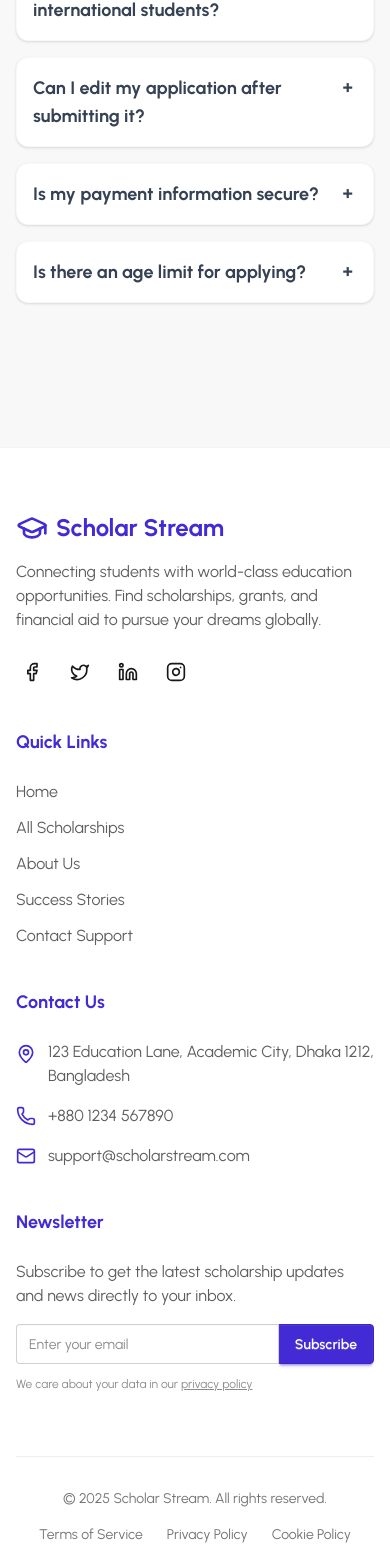
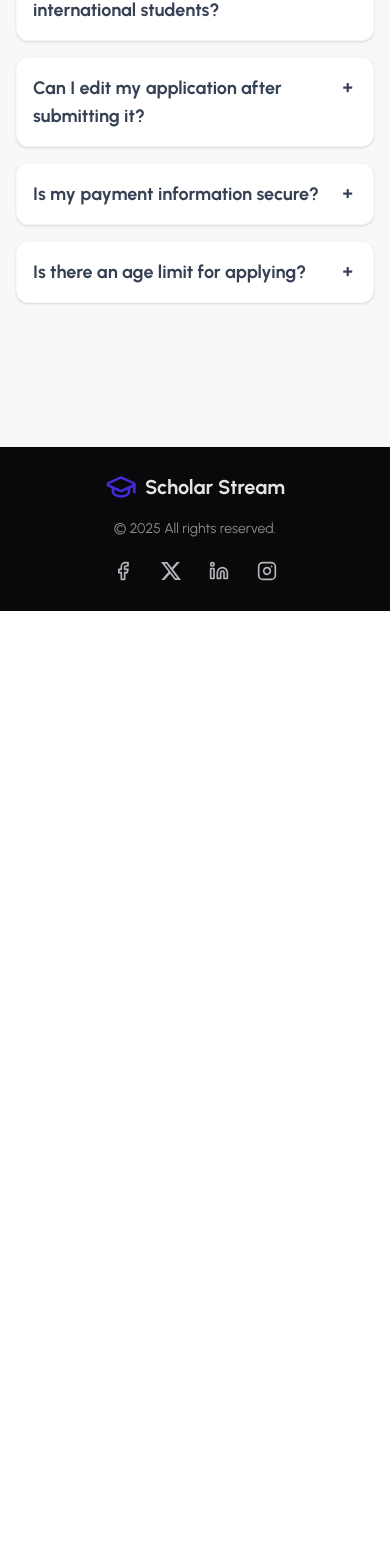
Before and after one commit to rmahfuj-dev/scholership-frontend, a React (Vite) app: page / in a window 390 px wide. Shown: the part 6612-8180 px from the top of the page. After the commit the page ends 7223 px from the top, so only its background shows below. Built offline with nearby package versions, Linux system fonts and the light colour scheme; no server answers.

Commit message:
changed the footer

```diff
--- a/src/pages/shared/Footer/Footer.jsx
+++ b/src/pages/shared/Footer/Footer.jsx
@@ -1,142 +1,46 @@
 import { Link } from "react-router";
-import {
-  GraduationCap,
-  Facebook,
-  Twitter,
-  Linkedin,
-  Instagram,
-  Mail,
-  Phone,
-  MapPin,
-  ArrowRight,
-} from "lucide-react";
+import { GraduationCap, Facebook, Linkedin, Instagram } from "lucide-react";
+import { BsTwitterX } from "react-icons/bs";
 
 const Footer = () => {
   return (
-    <footer className="bg-base-100 text-base-content pt-16 pb-8 border-t border-gray-100">
-      <div className="container mx-auto px-4">
-        <div className="grid grid-cols-1 md:grid-cols-2 lg:grid-cols-4 gap-10 mb-16">
-          {/* Brand Section */}
-          <div className="space-y-4">
+    <footer className="bg-neutral text-neutral-content">
+      <div className="container mx-auto px-4 py-6">
+        <div className="flex flex-col md:flex-row items-center justify-between gap-4">
+          {/* Left Side: Logo & Copyright */}
+          <aside className="flex flex-col md:flex-row items-center gap-4 text-center md:text-left">
             <Link
               to="/"
-              className="flex items-center gap-2 text-2xl font-bold text-primary"
+              className="flex items-center gap-2 text-xl font-bold hover:text-primary transition-colors"
             >
-              <GraduationCap className="size-8" />
+              <GraduationCap className="size-8 text-primary" />
               <span>Scholar Stream</span>
             </Link>
-            <p className="text-base-content/70">
-              Connecting students with world-class education opportunities. Find
-              scholarships, grants, and financial aid to pursue your dreams
-              globally.
+
+            <p className="text-sm text-neutral-content/60 md:border-l md:border-neutral-content/20 md:pl-4">
+              © {new Date().getFullYear()} All rights reserved.
             </p>
-            <div className="flex gap-4 pt-2">
+          </aside>
+
+          {/* Right Side: Social Icons */}
+          <nav className="flex gap-4">
             {[
               { icon: Facebook, href: "#" },
-                { icon: Twitter, href: "#" },
+              { icon: BsTwitterX, href: "#" },
               { icon: Linkedin, href: "#" },
               { icon: Instagram, href: "#" },
             ].map((social, idx) => (
               <a
                 key={idx}
                 href={social.href}
-                  className="btn btn-circle btn-sm btn-ghost hover:bg-primary hover:text-white transition-colors"
+                target="_blank"
+                rel="noopener noreferrer"
+                className="btn btn-sm btn-ghost btn-circle text-neutral-content/80 hover:bg-primary hover:text-white transition-all"
               >
                 <social.icon className="size-5" />
               </a>
             ))}
-            </div>
-          </div>
-
-          {/* Quick Links */}
-          <div>
-            <h3 className="text-lg font-bold mb-6 text-primary">Quick Links</h3>
-            <ul className="space-y-3">
-              {[
-                { label: "Home", href: "/" },
-                { label: "All Scholarships", href: "/scholarships" },
-                { label: "About Us", href: "/about" },
-                { label: "Success Stories", href: "/stories" },
-                { label: "Contact Support", href: "/contact" },
-              ].map((link, idx) => (
-                <li key={idx}>
-                  <Link
-                    to={link.href}
-                    className="flex items-center gap-2 text-base-content/70 hover:text-primary transition-colors group"
-                  >
-                    {link.label}
-                  </Link>
-                </li>
-              ))}
-            </ul>
-          </div>
-
-          {/* Contact Info */}
-          <div>
-            <h3 className="text-lg font-bold mb-6 text-primary">Contact Us</h3>
-            <ul className="space-y-4">
-              <li className="flex items-start gap-3 text-base-content/70">
-                <MapPin className="size-5 mt-1 text-primary shrink-0" />
-                <span>
-                  123 Education Lane, Academic City, Dhaka 1212, Bangladesh
-                </span>
-              </li>
-              <li className="flex items-center gap-3 text-base-content/70">
-                <Phone className="size-5 text-primary shrink-0" />
-                <span>+880 1234 567890</span>
-              </li>
-              <li className="flex items-center gap-3 text-base-content/70">
-                <Mail className="size-5 text-primary shrink-0" />
-                <span>support@scholarstream.com</span>
-              </li>
-            </ul>
-          </div>
-
-          {/* Newsletter */}
-          <div>
-            <h3 className="text-lg font-bold mb-6 text-primary">Newsletter</h3>
-            <p className="text-base-content/70 mb-4">
-              Subscribe to get the latest scholarship updates and news directly
-              to your inbox.
-            </p>
-            <div className="join w-full">
-              <input
-                className="input input-bordered join-item w-full focus:outline-none focus:border-primary"
-                placeholder="Enter your email"
-              />
-              <button className="btn btn-primary join-item">Subscribe</button>
-            </div>
-            <p className="text-xs text-base-content/50 mt-3">
-              We care about your data in our{" "}
-              <Link to="/privacy" className="underline hover:text-primary">
-                privacy policy
-              </Link>
-            </p>
-          </div>
-        </div>
-
-        {/* Bottom Bar */}
-        <div className="border-t border-base-300 pt-8 flex flex-col md:flex-row justify-between items-center gap-4 text-sm text-base-content/60">
-          <p>
-            © {new Date().getFullYear()} Scholar Stream. All rights reserved.
-          </p>
-          <div className="flex gap-6">
-            <Link to="/terms" className="hover:text-primary transition-colors">
-              Terms of Service
-            </Link>
-            <Link
-              to="/privacy"
-              className="hover:text-primary transition-colors"
-            >
-              Privacy Policy
-            </Link>
-            <Link
-              to="/cookies"
-              className="hover:text-primary transition-colors"
-            >
-              Cookie Policy
-            </Link>
-          </div>
+          </nav>
         </div>
       </div>
     </footer>
```
Lines whose indentation alone changed are shown as unchanged.
